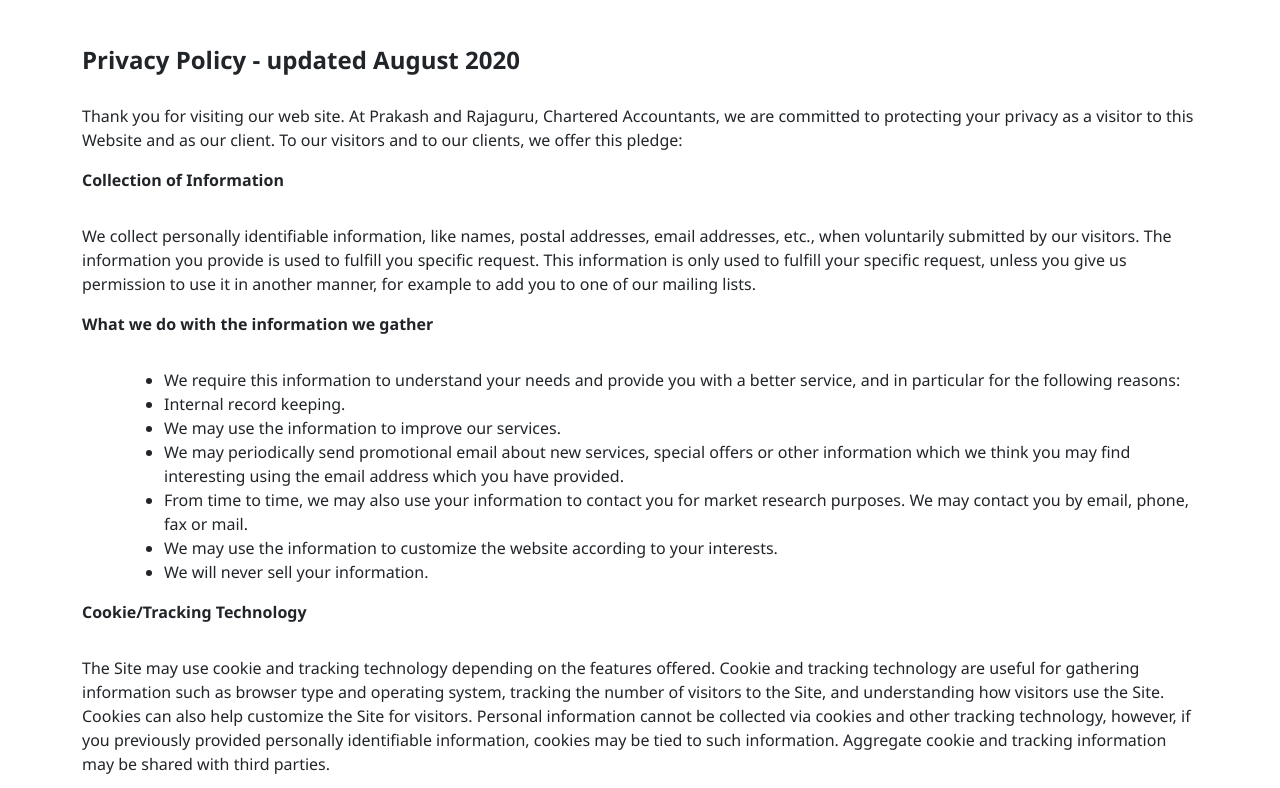
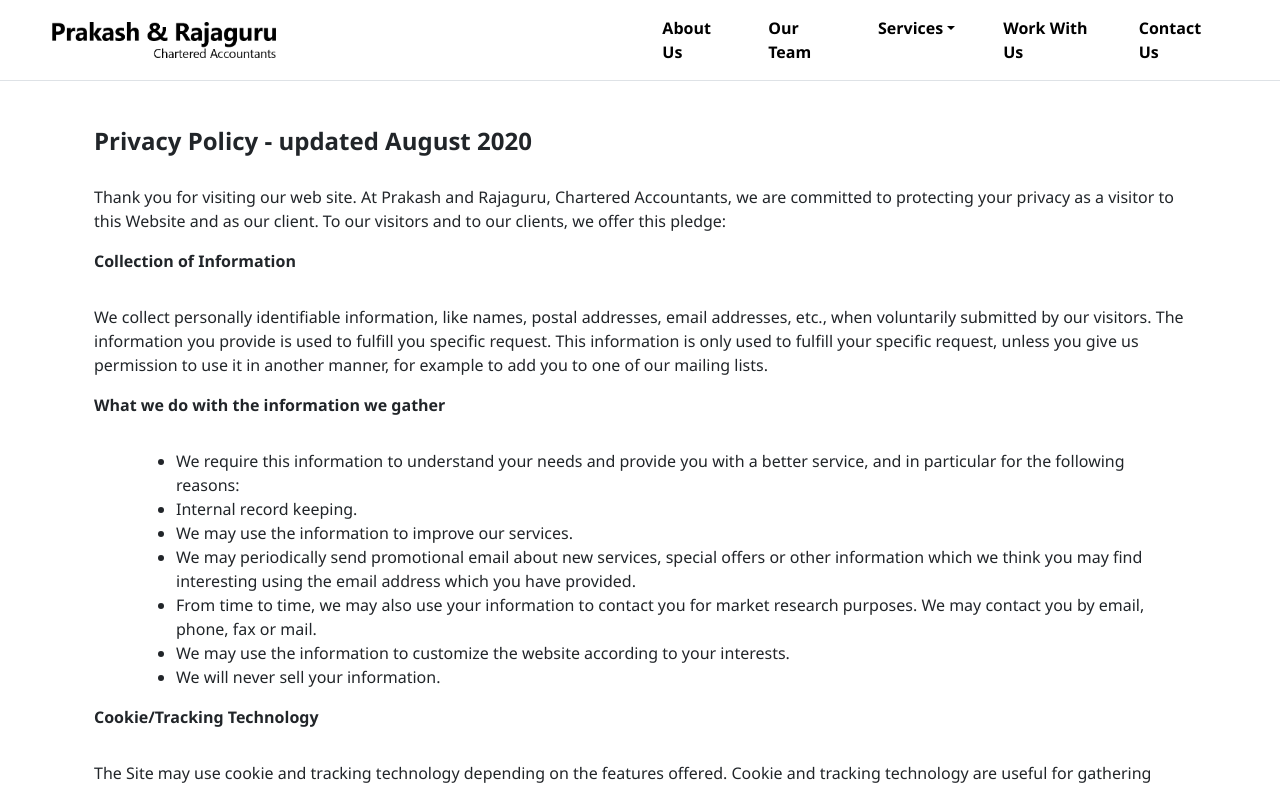
Before and after one commit to Swadhin2001/PandR, a Next.js app: page /policy in a window 1280 px wide. Shown: the top 788 px of the page. Built offline with nearby package versions, Linux system fonts and the light colour scheme; a small style sheet from the web is missing.

Commit message:
bug fixed

```diff
--- a/src/components/Elementor_widget_wrap.jsx
+++ b/src/components/Elementor_widget_wrap.jsx
@@ -3,8 +3,8 @@
 
 function Elementor_widget_wrap(props) {
   return (
-    <div className="container elementor-widget-wrap ">
-      <div className="container-1140 mobile-space">
+    <div className="container elementor-widget-wrap mobile-space">
+      {/* <div className="container-1140 mobile-space"> */}
         <div className='row elementor-container'>
             <Link href = "/consulting" className='col-md-3  elementor-container'>
               <h2 className='text-light pb-1' style = {{"fontWeight":"600", "fontSize": "18px"}}>{props.heading1}</h2>
@@ -23,7 +23,7 @@
               <p className='text-light m-0' style = {{"fontWeight":"400", "fontSize": "15px"}}>{props.about4}</p>
             </Link>
         </div>
-      </div>
+      {/* </div> */}
     </div>
   )
 }
--- /dev/null
+++ b/src/components/Navbar_light.jsx
@@ -0,0 +1,59 @@
+import 'bootstrap/dist/css/bootstrap.css'
+import "bootstrap/dist/css/bootstrap.min.css"
+import Link from 'next/link'
+import Image from 'next/image'
+import logo from '../assets/black-logo.png'
+
+function Navbar(props) {
+
+  return (
+    <>
+    <div className="container-1200 border-bottom">
+      <nav className="navbar navbar-expand-lg " style= {{"animation": "transitionIn 2s"}}>
+        <div className="container-fluid mx-4 ">
+          <Link className="navbar-brand text-light logo m-0" href="/Home_page" style={{"fontWeight":"600", "fontSize":"16px"}}>
+            <Image
+              src = {logo}
+              alt = " "
+              style = {{"width": "38%", "height": "15%"}}
+              className='mx-1'
+            />
+          </Link>
+          <button className="navbar-toggler " type="button" data-bs-toggle="collapse" data-bs-target="#navbarSupportedContent" aria-controls="navbarSupportedContent" aria-expanded="false" aria-label="Toggle navigation">
+            <span className="navbar-toggler-icon"></span>
+          </button>
+          <div className="d-flex" id="navbarSupportedContent">
+            <ul className="navbar-nav me-auto mb-2 mb-lg-0 ">
+              <li className="nav-item mx-3" >
+                  <Link className="nav-link active " aria-current="page" href='/about-us' style={{"fontWeight":"600", "fontSize":"16px","color":`${props.color}`}}>About Us</Link>
+              </li>
+              <li className="nav-item mx-3">
+                <Link className="nav-link text-black" href="/our-team" style={{"fontWeight":"600", "fontSize":"16px", "color":`${props.color}`}}>Our Team</Link>
+              </li>
+              <div className="dropdown mx-3">
+                <button className="nav-link dropdown-toggle text-black" href="#" id="dropdownMenuButton" type="button" data-mdb-toggle="dropdown" aria-expanded="false" style={{"fontWeight":"600", "fontSize":"16px", "color":`${props.color}`}}>
+                  Services
+                </button>
+                <ul className="dropdown-menu" aria-labelledby="dropdownMenuButton">
+                  <li><Link className="dropdown-item text-dark" href= '/consulting' style = {{"color":`${props.color}`}}>Consulting</Link></li>
+                  <li><Link className="dropdown-item text-dark" href = '/accounting' style = {{"color":`${props.color}`}} >Accounting</Link></li>
+                  <li><Link className="dropdown-item text-dark" href = '/assurance' style = {{"color":`${props.color}`}}>Assurance</Link></li>
+                  <li><Link className="dropdown-item text-dark" href = '/tax' style = {{"color":`${props.color}`}}>Tax</Link></li>
+                </ul>
+              </div>
+              <li className="nav-item mx-3 ">
+                <Link className="nav-link text-black" href="/work-with-us" style={{"fontWeight":"600", "fontSize":"16px","color":`${props.color}`}}>Work With Us</Link>
+              </li>
+              <li className="nav-item mx-3">
+                <Link className="nav-link text-black" href="/contact-us" style={{"fontWeight":"600", "fontSize":"16px","color":`${props.color}`}}>Contact Us</Link>
+              </li>
+            </ul>
+          </div>
+        </div>
+      </nav>
+    </div>
+    </>
+  )
+}
+
+export default Navbar
--- a/src/pages/Home_page.jsx
+++ b/src/pages/Home_page.jsx
@@ -13,7 +13,7 @@
 
 
 function Home_page() {
-  return (
+   return (
     <>
       <Header image = {header_image} heading = "New-age firm of substance" about = "professionalism, knowledge, trust & independence define us" color = "white"/>
       <Elementor_widget_wrap
@@ -25,13 +25,15 @@
 
         heading4 = "Tax" about4 = "Prudent tax planning and strategy is often the key to successfully & legally reducing your tax liability. We go beyond tax compliance & proactively recommend tax strategies to optimise your tax."
       />
-      <Body_5 image1 = {banner_image1} heading1 = "We are a full service New-age CA firm, with our office in Bangalore, India" about1 = "Prakash & Rajaguru is a full service chartered accountancy firm based out of Bangalore, Karnataka, India. We are a member of the Institute of Chartered Accountants of India (ICAI) from April 2010 and have completed 10+ highly successful years in the profession. CA Rajaguru CG and CA AR Pai are currently the two partners of the firm and are well supported by several associates. All of us are driven by only one vision – to provide exceptional services to our clients with a high degree of professionalism, knowledge, trust & independence." link = "/Aboutus_page" linkText = "&gt;&gt; Know more about us"
+      <Body_5 image1 = {banner_image1} heading1 = "We are a full service New-age CA firm, with our office in Bangalore, India" about1 = "Prakash & Rajaguru is a full service chartered accountancy firm based out of Bangalore, Karnataka, India. We are a member of the Institute of Chartered Accountants of India (ICAI) from April 2010 and have completed 10+ highly successful years in the profession. CA Rajaguru CG and CA AR Pai are currently the two partners of the firm and are well supported by several associates. All of us are driven by only one vision – to provide exceptional services to our clients with a high degree of professionalism, knowledge, trust & independence." link = "/about-us" linkText = "&gt;&gt; Know more about us"
 
       image2 = {banner_image2} heading2 = "The choice of a CA firm can make significant difference to your business." about2 = "During these days of rapid economic & regulatory reforms that the country is undergoing, serious advice & support on accounting, tax, compliance, statutory and regulatory matters and other critical matters concerning your business is crucial for its existence, sustenance and growth. Our services benefit companies of all sizes including but not limitied to India subsidiaries of foreign parent companies, stand-alone companies operating in India, funded companies, closely held companies, start-ups, product companies, services companies etc. Choose a firm that specialises in your particular field or industry, and you’ll benefit from specific expertise that matches your scale, nature and type of business."
 
        image3 = {banner_image3} heading3 = "Providing support you deserve" about3 = "We create value for our clients through our consultative approach, backed by great attitdue and premium support. You have worked hard to get where you are. You deserve a firm that works as hard as you, to help you achieve more success, assurance & growth. Our abilities to visualise and plan ahead, backed by precise execution is our key differentiator and our clients appreciate us for this quality. Through our hands on consultative approach, we can truly empower your business and drive it towards success"
 
         image4 = {banner_image4} heading4 = "Professionalism, knowledge, trust & independence define us" about4 = "These four words represent our underlying values and define our identity. We live these values each day. We are highly professional in our approach, work & attitude. We have expert knowledge in our domain & service offerings. You can absolutely trust our words & actions every time. We work closely with our clients, but with high degree of independence."
+        //
+        //
         //{["These four words represent our underlying values and define our identity. We live these values each day.", <br/>,<br />, "We are highly ", <b>professional</b>, " in our approach, work & attitude. We have expert",<b> knowledge</b>, " in our domain & service offerings. You can absolutely ", <b>trust</b>,  " our words & actions every time.", <br/>,<br />, "We work closely with our clients, but with high degree of ", <b>independence</b>]}
 
         image5= {banner_image5} heading5 = "Fostering knowledge to empower our clients"
--- a/src/pages/about-us.jsx
+++ b/src/pages/about-us.jsx
@@ -23,7 +23,7 @@
 
       image3 = {image2} heading3 = "Each engagement is managed by a qualified manager who is also the single point of contact" about3 = "We offer a range of services and specialise in Consulting, Accounting, Assurance and Tax practices. We have dedicated in-house experts in each of these service offering who work together in focussed groups. We always start by analysing a client engagement from several points of view. This multidisciplinary approach is a major benefit for our clients as they get the best of expertise & experience. A customised team is created for large or complex engagement and this team is led by one of the partners and managed by a qualified manager who is also the single point of contact for the engagement."
 
-      image4 = {image3} heading4 = "The firm has more than thirty experts, including seven chartered accountants and several associates" about4 = "All team members are either chartered accountants or purusing their academic qualification in this profession. As a medium-sized office, we combine the best of both worlds. Our team is large enough to be able to offer guarantees and commitments regarding flexibility, speed and competences. At the same time, we are small enough to avoid bureaucracy and hierarchy. The commitment to clients and our engagement with them is great. The partners and qualified managers are directly approachable and actively involved"
+      image4 = {image3} heading4 = "The firm has more than thirty experts, including seven chartered accountants and several associates" about4 = "All team members are either chartered accountants or purusing their academic qualification in this profession. As a medium-sized office, we combine the best of both worlds. Our team is large enough to be able to offer guarantees and commitments regarding flexibility, speed and competences. At the same time, we are small enough to avoid bureaucracy and hierarchy. The commitment to clients and our engagement with them is great. The partners and qualified managers are directly approachable and actively involved" link = "/our-team" linkText = "&gt;&gt; Meet Our Team"
 
       image5 = {image4} heading5 = "Seeking to continously provide great Ideas and solutions that benefit you" about5 = "We are driven by our constant quest for excellence. We are ever thinking about innovative ideas and out of the box thinking to make life simpler for our clients.  We challenge and push our employees and associates to always think ahead, assume a potential problem and identify the right solution on a proactive basis rather than reacting to a situation after its too late. More often, this approach has helped us stay ahead of the curve and has benefitted several clients immensely."
 
--- a/src/pages/disclaimer.jsx
+++ b/src/pages/disclaimer.jsx
@@ -1,12 +1,12 @@
 import React from 'react'
-import Navbar from '@/components/Navbar'
+import Navbar_light from '@/components/Navbar_light'
 import logo from '@/assets/black-logo.png'
 import Footer from '@/components/Footer'
 
 function Disclaimer() {
   return (
     <>
-      {/* <Navbar color = "black" logo = {logo}/> */}
+      <Navbar_light></Navbar_light>
       <div className="container my-5">
         <h1 className='disclaimer-h1'>Disclaimer</h1>
         <br />
--- a/src/pages/policy.jsx
+++ b/src/pages/policy.jsx
@@ -1,8 +1,10 @@
 import React from 'react'
 import Footer from '@/components/Footer'
+import Navbar_light from '@/components/Navbar_light'
 function privacy_policy() {
   return (
     <>
+    <Navbar_light></Navbar_light>
       <div className="container my-5">
         <h1 className='disclaimer-h1'>Privacy Policy - updated August 2020</h1>
         <br />
```
Also changed, not shown: src/components/Image_left.jsx (+9 -5 lines).
